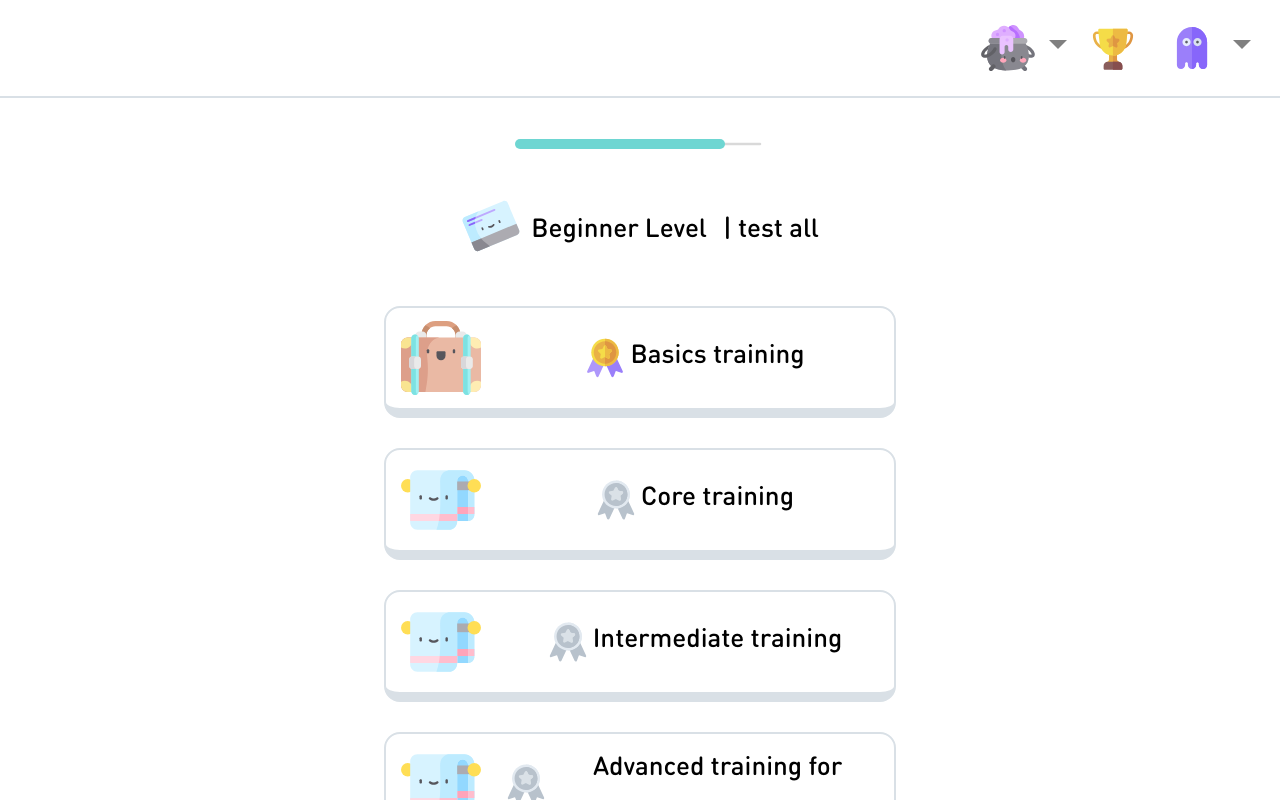
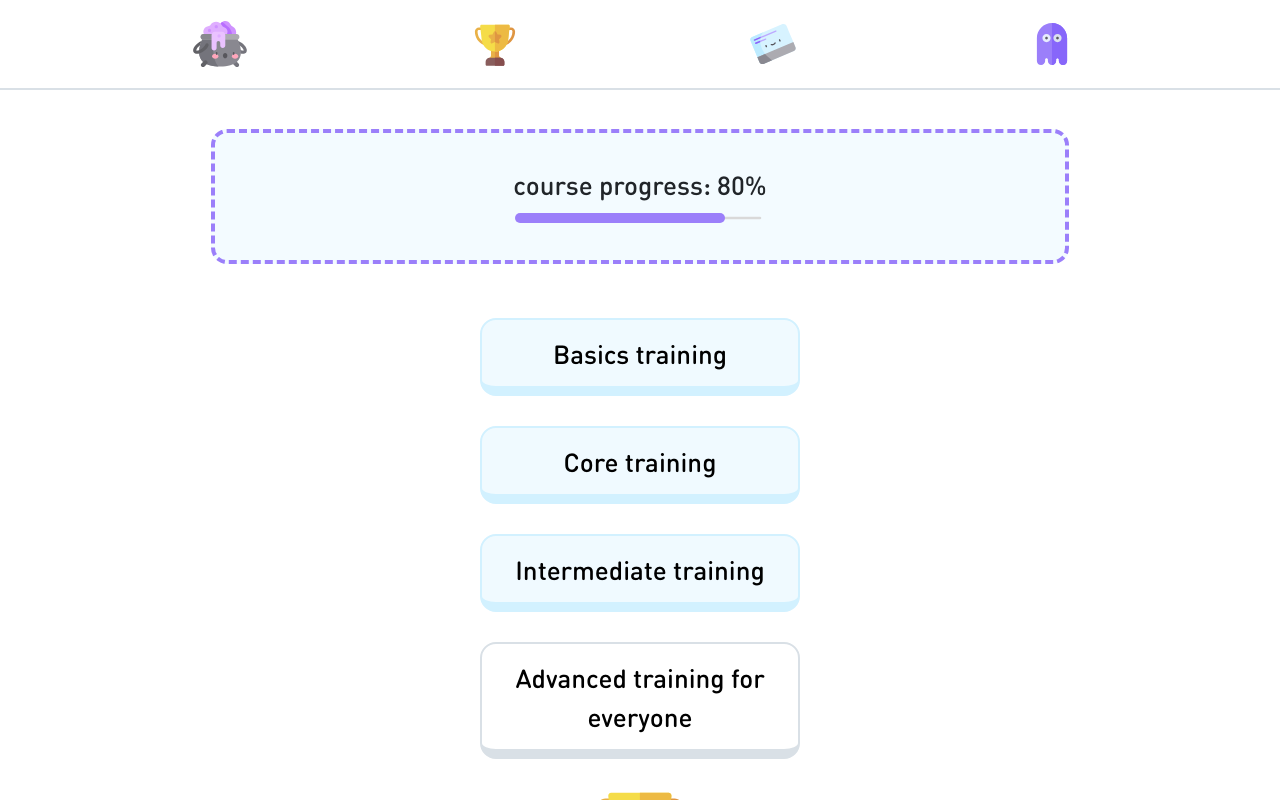
Before and after one commit to shiraz27/quiz-frontend, a React (Create React App) app: page /dashboard in a window 1280 px wide. Shown: the top 800 px of the page. Built offline with nearby package versions, Linux system fonts and the light colour scheme.

Commit message:
UI changes

```diff
--- a/src/App.css
+++ b/src/App.css
@@ -13,6 +13,11 @@
 .dropdown-toggle::after {
 	color: gray !important;
 }
+.dropdown-toggle::after {
+	/* border-right: .3em solid transparent;
+    border-bottom: 0; */
+	border: 0 solid transparent !important;
+}
 .dropdown-item {
 	/* background-color: #ded6fc !important; */
 	color: black !important;
@@ -23,6 +28,26 @@ dropdown-item:focus {
 	/* background-color: #ded6fc !important; */
 	background: aliceblue !important;
 }
+a.dropdown-item:hover {
+	/* background-color: #ded6fc !important; */
+	color: #ae97fb !important;
+}
+.progress-container {
+	font-family: 'din-round';
+	display: flex;
+	flex-direction: column;
+	align-items: center;
+	justify-content: center;
+	font-size: 1rem;
+	background: #d7f3ff4f;
+	padding: 2rem;
+	/* width: 300px; */
+	width: 67vw;
+	min-width: 300px;
+	border: 4px dashed #9b7ffa !important;
+	border-radius: 16px;
+	/* box-shadow: 0 4px 6px -3px rgba(2, 30, 47, 0.09); */
+}
 .dropdown-menu {
 	/* background-color: #ded6fc !important; */
 	/* color: white !important; */
@@ -30,6 +55,13 @@ dropdown-item:focus {
 	margin: 0.125rem -29px 0 !important;
 	border: 2px solid rgb(217, 224, 230) !important;
 	border-radius: 16px !important;
+}
+.dropdown-menu.show {
+	position: absolute;
+	will-change: transform;
+	top: 0px;
+	left: 0px;
+	transform: translate3d(0px, 74px, 0px) !important;
 }
 .modal-footer {
 	border-top: 1px solid transparent !important;
@@ -43,7 +75,7 @@ dropdown-item:focus {
 	background: aliceblue;
 }
 a:hover {
-	color: #f9f7ff !important;
+	color: transparent !important;
 	background-color: white !important;
 }
 .modal-content {
@@ -56,12 +88,45 @@ a:hover {
 	/* display: contents; */
 }
 .lesson-element:hover {
-	/* background: #f9f7ff;
+	background: #f0faff;
+	/* width: 40vw; */
+	min-width: 300px;
+	margin: 15px;
 	border-radius: 16px;
 	border-width: 2px 2px 10px;
-	border-style: solid; */
-	background: #f9f7ff;
-	border-color: rgb(155, 127, 250);
+	border-style: solid;
+	border-color: rgb(210, 241, 255);
+}
+
+.answer-element {
+	width: 15rem;
+	height: 100%;
+	margin: 1rem;
+	padding: 1rem;
+	border-radius: 16px;
+	border-width: 2px 2px 10px;
+	border-style: solid;
+	border-color: rgb(217, 224, 230);
+	display: flex;
+	flex-direction: row;
+	align-items: center;
+	justify-content: center;
+	font-size: calc(10px + 2vmin);
+	background: white;
+}
+.answer-element:hover {
+	background: #f0faff;
+	width: 15rem;
+	height: 100%;
+	border-radius: 16px;
+	border-width: 2px 2px 10px;
+	border-style: solid;
+	border-color: rgb(210, 241, 255);
+	display: flex;
+	flex-direction: row;
+	align-items: center;
+	justify-content: center;
+	font-size: calc(10px + 2vmin);
 }
 .lesson-element {
 	display: flex;
@@ -70,16 +135,35 @@ a:hover {
 	justify-content: center;
 	font-size: calc(10px + 2vmin);
 	background: white;
-	width: 40vw;
+	width: 25vw;
 	min-width: 300px;
+	height: fit-content;
 	margin: 15px;
 	border-radius: 16px;
 	border-width: 2px 2px 10px;
 	border-style: solid;
 	border-color: rgb(217, 224, 230);
+	padding: 1%;
+}
+.lesson-element-answered {
+	display: flex;
+	flex-direction: row;
+	align-items: center;
+	justify-content: center;
+	font-size: calc(10px + 2vmin);
+	background: #f0faff;
+	width: 25vw;
+	min-width: 300px;
+	height: fit-content;
+	margin: 15px;
+	border-radius: 16px;
+	border-width: 2px 2px 10px;
+	border-style: solid;
+	border-color: rgb(210, 241, 255);
+	padding: 1%;
 }
 .navbar {
-	display: flex;
-	align-items: center;
-	justify-content: center;
+	display: flex !important;
+	align-items: center !important;
+	justify-content: center !important;
 }
--- a/src/App.js
+++ b/src/App.js
@@ -5,6 +5,7 @@ import './App.css';
 import Landing from './components/Landing';
 import Dashboard from './components/Dashboard';
 import Quiz from './components/Quiz';
+import Profile from './components/Profile';
 
 function App() {
 	return (
@@ -18,6 +19,9 @@ function App() {
 				</Route>
 				<Route path="/">
 					<Landing />
+				</Route>
+				<Route path="/me">
+					<Profile />
 				</Route>
 			</Switch>
 		</Router>
--- a/src/components/Dashboard.js
+++ b/src/components/Dashboard.js
@@ -3,6 +3,7 @@ import React, { useState } from 'react';
 //packages
 import { Link } from 'react-router-dom';
 import { Line } from 'rc-progress';
+import Dropdown from 'react-bootstrap/Dropdown';
 
 //components
 import NavbarTop from './NavbarTop';
@@ -27,24 +28,28 @@ let lessoList = [
 		title: 'Basics training',
 		badgeImg: badgeenabled,
 		lessonImg: lessonicon,
+		answered: true,
 	},
 	{
 		id: 1,
 		title: 'Core training',
 		badgeImg: badgedisabled,
 		lessonImg: lessonicon2,
+		answered: true,
 	},
 	{
 		id: 1,
 		title: 'Intermediate training',
 		badgeImg: badgedisabled,
 		lessonImg: lessonicon2,
+		answered: true,
 	},
 	{
 		id: 1,
-		title: 'Advanced training for prooos',
+		title: 'Advanced training for everyone',
 		badgeImg: badgedisabled,
 		lessonImg: lessonicon2,
+		answered: false,
 	},
 ];
 
@@ -55,39 +60,44 @@ export default function Dashboard() {
 		<div>
 			<NavbarTop />
 
-			<body style={{ background: 'white' }}>
-				<br />
+			<body style={styles.container}>
 				{/* <AllLevelElement
 					badge={level}
 					title="Test all levels"
 					number="9"
 					type="all"
 				/> */}
+				<br />
+				<div
+					// style={styles.container}
+					className="progress-container"
+				>
+					<span style={{ fontSize: 'calc(10px + 2vmin)' }}>
+						{'course progress: ' + progress + '%'}
+					</span>
+					<div
+						style={{
+							width: '250px',
+							display: 'block',
+							flexDirection: 'row',
+							alignItems: 'center',
+						}}
+					>
+						<Line percent={progress} strokeWidth="4" strokeColor="#9b7ffa" />
+					</div>
+				</div>
+				<br />
+
 				<div style={styles.container}>
-					<div style={{ width: '250px' }}>
-						<Line
-							percent={progress}
-							strokeWidth="4"
-							strokeColor={
-								progress <= 34
-									? '#e36464ff'
-									: progress <= 67
-									? '#f5dc48'
-									: '#6ed6d2ff'
-							}
-						/>
-					</div>
-					<LevelElement badge={level} title="Beginner Level" number="1" />
-				</div>
-				<div style={styles.container}></div>
-				<div style={styles.container}>
+					{/* <LevelElement badge={level} title="Beginner Level" number="1" /> */}
 					{lessoList.map((lesson) => (
 						<Link to="/quiz/maths/1/1">
 							{/* we'll be able to retrieve this data and fetch the adequate
 							resources */}
 							<LessonElement
 								lessonImg={lesson.lessonImg}
-								badge={lesson.badgeImg}
+								// badge={lesson.badgeImg}
+								answered={lesson.answered}
 								title={lesson.title}
 							/>
 						</Link>
@@ -102,22 +112,23 @@ export default function Dashboard() {
 						number="2"
 					/>
 				</div> */}
-				<div style={styles.container}>
+				{/* <div style={styles.container}>
 					<LevelElement
 						// lessonImg={lesson.lessonImg}
 						badge={level}
 						title="Intermediate Level"
 						number="1"
 					/>
-				</div>
+				</div> */}
 				<div style={styles.container}>
-					<Level level="Test all levels" />
+					{/* <Level level="Test all levels" /> */}
 					{lessoList.map((lesson) => (
 						<Link to="/quiz">
 							<LessonElement
 								lessonImg={lesson.lessonImg}
 								badge={lesson.badgeImg}
 								title={lesson.title}
+								answered={lesson.answered}
 							/>
 						</Link>
 					))}
@@ -129,12 +140,14 @@ export default function Dashboard() {
 }
 
 function LessonElement(props) {
+	const cssClass =
+		props.answered == true ? 'lesson-element-answered' : 'lesson-element';
 	return (
 		<div
-			className="lesson-element"
+			className={cssClass}
 			// style={styles.lessonDiv}
 		>
-			<img src={props.lessonImg} style={styles.lessonImg} />
+			{/* <img src={props.lessonImg} style={styles.lessonImg} /> */}
 			<LessonTitle badge={props.badge} title={props.title} />
 		</div>
 	);
@@ -142,15 +155,37 @@ function LessonElement(props) {
 
 function LevelElement(props) {
 	return (
-		<div style={styles.levelDiv}>
-			<img src={test} style={{ height: '10vmin' }} />
-			<p style={styles.lessonTitle}>
-				{props.title}{' '}
-				<Link to="/quiz/maths/1/1">
-					<span style={{ color: 'black', margin: '10px' }}>| test all</span>
-				</Link>
-			</p>
-		</div>
+		<Link
+		// to="/quiz/maths/1/1"
+		>
+			{/* <div
+				// className="dropdown-menu"
+				style={styles.levelDiv}
+			>
+				<img src={test} style={{ height: '10vmin' }} />
+				{/* <p style={styles.lessonTitle}>
+					{props.title}
+					{/* <span style={{ color: 'black', margin: '10px' }}>- TEST</span>
+				</p>
+			</div> */}
+			<Dropdown>
+				<Dropdown.Toggle
+					id="dropdown-basic"
+					variant="link"
+					style={{ color: '#d9e0e6', fontSize: '2rem' }}
+				>
+					<img src={test} style={{ height: '10vmin' }} />
+				</Dropdown.Toggle>
+				<Dropdown.Menu>
+					<Dropdown.Item>Test | {props.title}</Dropdown.Item>
+					<Dropdown.Divider />
+					<Dropdown.Item href="#/action-1">Arabic</Dropdown.Item>
+					<Dropdown.Item href="#/action-3">Programming</Dropdown.Item>
+					<Dropdown.Item href="#/action-1">Jurisprudence</Dropdown.Item>
+					<Dropdown.Item href="#/action-2">Linear Algebra</Dropdown.Item>
+				</Dropdown.Menu>
+			</Dropdown>
+		</Link>
 	);
 }
 function AllLevelElement(props) {
@@ -177,7 +212,7 @@ function AllLevelElement(props) {
 function LessonTitle(props) {
 	return (
 		<div style={styles.rowContainer}>
-			<img src={props.badge} style={styles.badge} />
+			{/* <img src={props.badge} style={styles.badge} /> */}
 			{/* <div style={styles.vl}></div> */}
 			<p style={styles.lessonTitle}>{props.title}</p>
 		</div>
@@ -231,30 +266,7 @@ const styles = {
 		minWidth: '300px',
 		margin: '15px',
 		// minWidth: 'fint-content',
-		// boxShadow: '0 4px 6px 2px rgba(2, 30, 47, 0.03)',
-		borderRadius: '4px',
-		// borderRight: '10px solid #a1adbb',
-		// borderLeft: '10px solid #a1adbb',
-		borderTopWidth: '2px',
-		borderRightWidth: '2px',
-		borderLeftWidth: '2px',
-		borderBottomWidth: '10px',
-		borderStyle: 'solid',
-		borderColor: 'rgb(217, 224, 230)',
-		borderRadius: '16px',
-	},
-	'lessonDiv:hover': {
-		display: 'flex',
-		flexDirection: 'row',
-		alignItems: 'center',
-		justifyContent: 'center',
-		fontSize: 'calc(10px + 2vmin)',
-		background: 'red',
-		width: '40vw',
-		minWidth: '300px',
-		margin: '15px',
-		// minWidth: 'fint-content',
-		// boxShadow: '0 4px 6px 2px rgba(2, 30, 47, 0.03)',
+		boxShadow: '0 4px 6px 2px rgba(2, 30, 47, 0.03)',
 		borderRadius: '4px',
 		// borderRight: '10px solid #a1adbb',
 		// borderLeft: '10px solid #a1adbb',
@@ -394,7 +406,7 @@ const styles = {
 		textAlign: 'center',
 	},
 	trophy: {
-		height: '20vmin',
+		height: '15vmin',
 	},
 	levelText: {
 		fontWeight: '700',
--- a/src/components/NavbarTop.js
+++ b/src/components/NavbarTop.js
@@ -7,41 +7,11 @@ import profile from '../img/profile.svg';
 import level from '../img/level.svg';
 import lesson from '../img/lesson.svg';
 import course from '../img/course.svg';
+import test from '../img/test.svg';
 
 function NavbarTop() {
 	return (
-		<Navbar style={styles.navBox}>
-			<Navbar.Brand>
-				<Link to="/dashboard">
-					{/* <img
-						src={logo}
-						className="App-logo"
-						alt="logo"
-						style={styles.navElement}
-					/> */}
-				</Link>
-			</Navbar.Brand>
-			<Navbar.Toggle />
-			<Navbar.Collapse className="justify-content-end">
-				{/* <Dropdown>
-					<Dropdown.Toggle
-						id="dropdown-basic"
-						variant="link"
-						style={{ color: '#d9e0e6', fontSize: '2rem' }}
-					>
-						<img src={course} style={styles.navElement} />
-					</Dropdown.Toggle>
-					<Dropdown.Menu>
-						<Dropdown.Item href="#/action-1">Arabic</Dropdown.Item>
-						<Dropdown.Item href="#/action-3">Programming</Dropdown.Item>
-						<Dropdown.Item href="#/action-1">Jurisprudence</Dropdown.Item>
-						<Dropdown.Item href="#/action-2">Linear Algebra</Dropdown.Item>
-					</Dropdown.Menu>
-				</Dropdown> */}
-				{/* <div style={styles.vl}></div> */}
-
-				{/* <img src={lesson} style={styles.navElement} />*/}
-				{/* <img src={level} style={styles.navElement} /> */}
+		<div style={styles.navBox}>
 			<Dropdown>
 				<Dropdown.Toggle
 					id="dropdown-basic"
@@ -51,14 +21,48 @@ function NavbarTop() {
 					<img src={course} style={styles.navElement} />
 				</Dropdown.Toggle>
 				<Dropdown.Menu>
+					<Dropdown.Item>My Courses</Dropdown.Item>
+					<Dropdown.Divider />
 					<Dropdown.Item href="#/action-1">Arabic</Dropdown.Item>
 					<Dropdown.Item href="#/action-3">Programming</Dropdown.Item>
 					<Dropdown.Item href="#/action-1">Jurisprudence</Dropdown.Item>
 					<Dropdown.Item href="#/action-2">Linear Algebra</Dropdown.Item>
 				</Dropdown.Menu>
 			</Dropdown>
+			<Dropdown>
+				<Dropdown.Toggle
+					id="dropdown-basic"
+					variant="link"
+					style={{ color: '#d9e0e6', fontSize: '2rem' }}
+				>
 					<img src={level} style={styles.navElement} />
-
+				</Dropdown.Toggle>
+				<Dropdown.Menu>
+					<Dropdown.Item>Test levels</Dropdown.Item>
+					<Dropdown.Divider />
+					<Dropdown.Item href="#/action-1">Beginner Level</Dropdown.Item>
+					<Dropdown.Item href="#/action-3">Intermediate Level</Dropdown.Item>
+					<Dropdown.Item href="#/action-1">Advanced Level</Dropdown.Item>
+				</Dropdown.Menu>
+			</Dropdown>
+			<Dropdown>
+				<Dropdown.Toggle
+					id="dropdown-basic"
+					variant="link"
+					style={{ color: '#d9e0e6', fontSize: '2rem' }}
+				>
+					<img
+						src={test}
+						style={{
+							height: '8vmin',
+							margin: '5px',
+						}}
+					/>
+				</Dropdown.Toggle>
+				<Dropdown.Menu>
+					<Dropdown.Item href="#/action-2">Test all levels</Dropdown.Item>
+				</Dropdown.Menu>
+			</Dropdown>
 			<Dropdown>
 				<Dropdown.Toggle
 					id="dropdown-basic"
@@ -68,12 +72,10 @@ function NavbarTop() {
 					<img src={profile} style={styles.navElement} />
 				</Dropdown.Toggle>
 				<Dropdown.Menu>
-						<Dropdown.Item href="#/action-1">My profile</Dropdown.Item>
-						<Dropdown.Item href="#/action-3">Settings</Dropdown.Item>
+					<Dropdown.Item href="/me">My Account</Dropdown.Item>
 				</Dropdown.Menu>
 			</Dropdown>
-			</Navbar.Collapse>
-		</Navbar>
+		</div>
 	);
 }
 
@@ -98,7 +100,7 @@ const styles = {
 		padding: '0 !important',
 		display: 'flex',
 		alignItems: 'center',
-		justifyContent: 'center',
+		justifyContent: 'space-evenly',
 	},
 	navElement: {
 		height: '7vmin',
--- a/src/components/Quiz.js
+++ b/src/components/Quiz.js
@@ -309,7 +309,11 @@ function Answer(props) {
 	const handleShow = () => setShow(true);
 	return (
 		<>
-			<button style={styles.answer} onClick={handleShow}>
+			<button
+				// style={styles.answer}
+				onClick={handleShow}
+				className="answer-element"
+			>
 				{props.showCorrect &&
 					(checked === props.correct ? (
 						<IoIosCheckmark style={styles.correct} />
```
Also changed, not shown: src/components/Profile.js (added), src/img/report.svg (added). Lines whose indentation alone changed are shown as unchanged.
